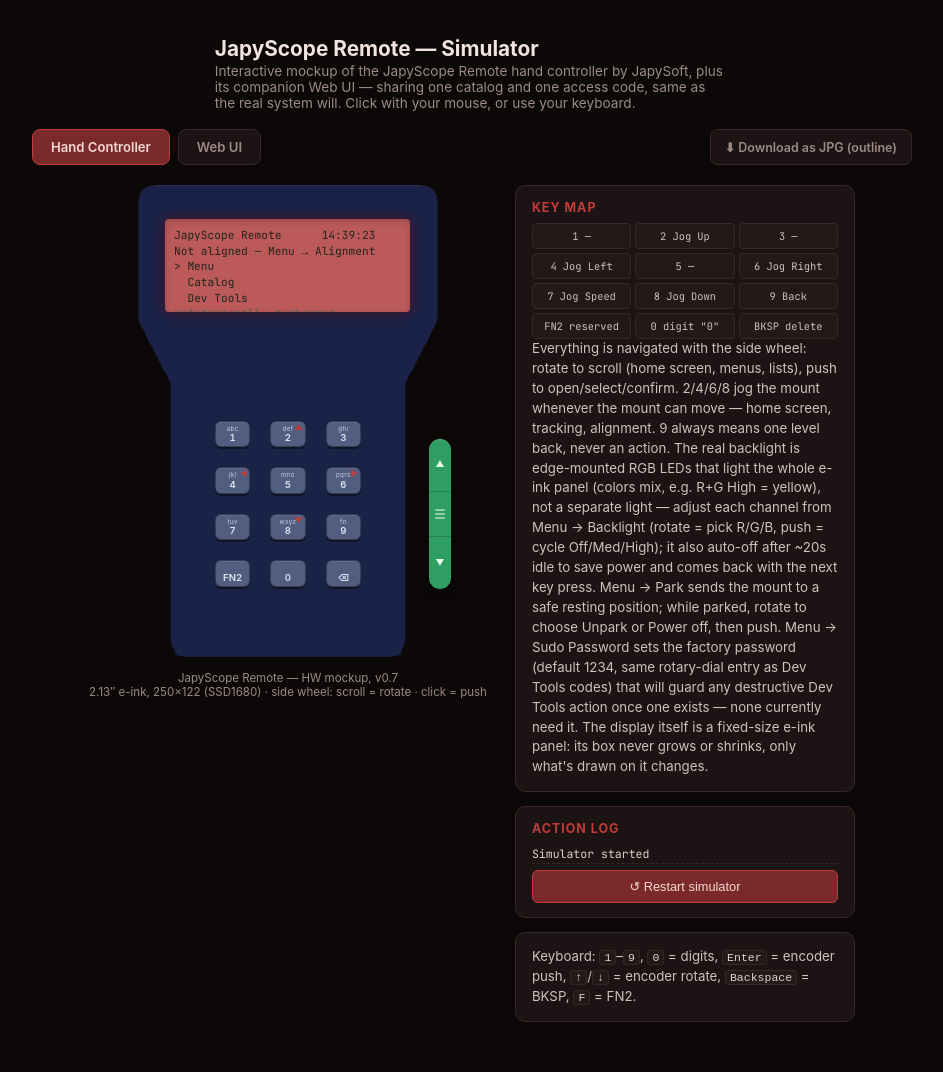
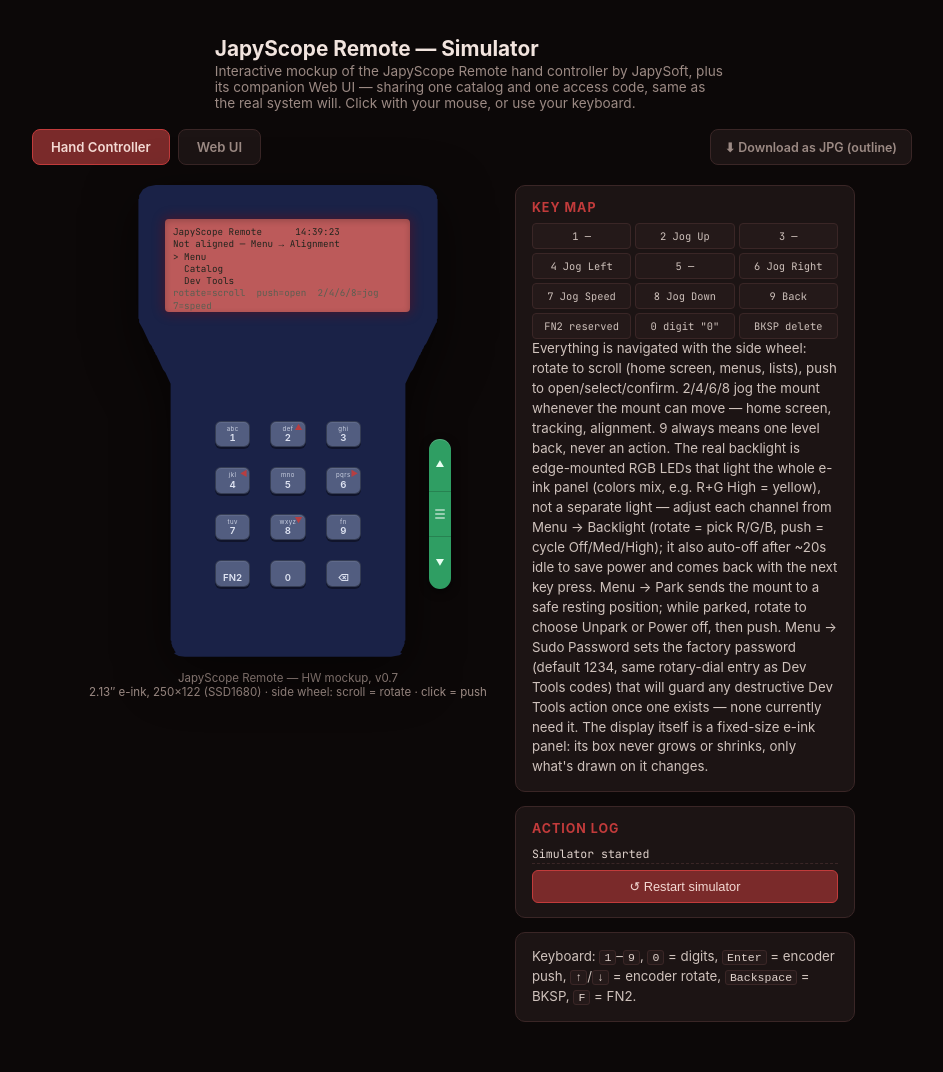
Before and after one commit to jan-tdy/japyscope-remote, a Jekyll site: the page docs/mockup.html, which Jekyll copies as it is, in a window 1280 px wide. Shown: the whole page, without its empty margins (168-1111 px from the left). Built offline with Jekyll 4.4.1, drawn with Linux system fonts in a browser that asks for light colours.

Commit message:
Fix screen text clipping and near-empty JPG-outline exports
- .screen's font-size/line-height (.7rem/1.4) overflowed its real
  measured height (93px) once six-line screens (title + VISIBLE_ROWS(4) +
  a dim footer — MENU, LIST, RESULTS, CATALOG_MENU) were involved,
  clipping the last line. Shrunk to .58rem/1.32 (padding 9px->7px), which
  fits 6 lines in the available content height.
- The bigger issue: .device's shape was CSS clip-path, which html2canvas
  (used by "Download as JPG") doesn't support at all — it silently
  skipped rendering .device's background entirely, so every outline
  export showed the screen/keys/encoder floating with no body outline
  around them ("sparse"). Replaced the clip-path with an actual inline
  <svg><polygon> (same point data) as .device's first child: real
  rasterizable content that both a live browser and html2canvas render
  correctly. Also lowered the Sobel threshold 40->18 — the real device
  shape is mostly flat navy with only subtle shading, which the old
  threshold mostly missed.

Verified end-to-end with Playwright (not just visually in a live page):
drove the mockup to the MENU screen and actually triggered the JPG
download, confirming both fixes in the real exported file.

Co-Authored-By: Claude Sonnet 5 <noreply@anthropic.com>
Claude-Session: https://claude.ai/code/session_01WbqFaupL8AdbfGnr1mKbwv

```diff
--- a/docs/mockup.html
+++ b/docs/mockup.html
@@ -80,31 +80,22 @@
   .device{
     width:300px;
     height:471.8px;
-    background: var(--body-navy);
     position:relative;
     /* Corrected once already: the first pass's bottom corners included
        the render's soft cast shadow (a much lighter gray than the actual
        device, but still under the naive dark-pixel threshold), which
        read as an outward flare/foot that isn't real geometry — re-traced
        with a stricter dark-pixel cutoff that excludes the shadow. */
-    clip-path: polygon(
-      282.4px 0, 289.9px 1.5px, 295.1px 4.5px, 298.9px 10.5px, 298.9px 13.5px, 299.6px 14.2px,
-      299.6px 133.5px, 298.9px 134.2px, 298.9px 137.2px, 298.1px 138px, 288.4px 158.2px,
-      286.1px 161.2px, 285.4px 163.5px, 284.6px 164.2px, 283.9px 166.5px, 283.1px 167.2px,
-      282.4px 169.5px, 281.6px 170.2px, 274.9px 184.5px, 272.6px 187.5px, 267.4px 198.8px,
-      267.4px 455.2px, 266.6px 456px, 266.6px 459px, 265.9px 459.8px, 265.9px 461.2px,
-      265.1px 462px, 263.6px 465.8px, 262.1px 467.2px, 263.6px 468px, 263.6px 468.8px,
-      261.4px 470.2px, 253.1px 471.8px, 46.9px 471.8px, 40.9px 471px, 36.4px 468.8px,
-      36.4px 468px, 37.9px 467.2px, 36.4px 465.8px, 36.4px 465px, 34.1px 461.2px,
-      34.1px 459.8px, 33.4px 459px, 33.4px 456px, 32.6px 455.2px, 32.6px 198.8px,
-      27.4px 187.5px, 25.1px 184.5px, 18.4px 170.2px, 17.6px 169.5px, 16.9px 167.2px,
-      16.1px 166.5px, 15.4px 164.2px, 14.6px 163.5px, 13.9px 161.2px, 11.6px 158.2px,
-      4.9px 144px, 1.1px 137.2px, 1.1px 134.2px, 0.4px 133.5px, 0.4px 14.2px, 1.1px 13.5px,
-      1.1px 10.5px, 4.9px 4.5px, 10.1px 1.5px, 17.6px 0
-    );
     filter: drop-shadow(0 14px 26px rgba(0,0,0,0.55));
-    box-shadow: inset 0 1px 0 rgba(255,255,255,0.06);
-  }
+  }
+  /* The shape is an SVG polygon, not CSS clip-path: html2canvas (used by
+     the "Download as JPG" button) doesn't support clip-path at all — it
+     silently skipped .device's whole background, so exports showed the
+     screen/keys/encoder floating with no body outline around them. An
+     inline SVG shape is real rasterizable content, so it captures
+     correctly there too. */
+  .device-shape{ position:absolute; inset:0; width:100%; height:100%; display:block; }
+  .device-shape polygon{ fill:var(--body-navy); }
   .side-encoder{
     position:absolute; right:-13px; top:254px;
     width:22px; height:150px;
@@ -137,11 +128,15 @@
     background:var(--screen-bg);
     color:var(--screen-fg);
     border-radius:4px;
-    padding:9px 9px;
+    padding:7px 8px;
     overflow:hidden;
     font-family:"JetBrains Mono", "IBM Plex Mono", "Courier New", monospace;
-    font-size:.7rem;
-    line-height:1.4;
+    /* The tallest screens show 6 lines (title + VISIBLE_ROWS(4) + a dim
+       footer, e.g. MENU/LIST/RESULTS) — at .7rem/1.4 that ran past this
+       box's real 93px height and clipped the last line. .58rem/1.32 fits
+       6 lines in the available content height (93 - 2×7 padding). */
+    font-size:.58rem;
+    line-height:1.32;
     white-space:pre-wrap;
     word-break:break-word;
     box-shadow: inset 0 2px 6px rgba(0,0,0,0.35);
@@ -303,6 +298,9 @@
   <div class="col-device">
     <div class="device-shell">
       <div class="device">
+        <svg class="device-shape" viewBox="0 0 300 471.8" preserveAspectRatio="none" aria-hidden="true">
+          <polygon points="282.4,0 289.9,1.5 295.1,4.5 298.9,10.5 298.9,13.5 299.6,14.2 299.6,133.5 298.9,134.2 298.9,137.2 298.1,138 288.4,158.2 286.1,161.2 285.4,163.5 284.6,164.2 283.9,166.5 283.1,167.2 282.4,169.5 281.6,170.2 274.9,184.5 272.6,187.5 267.4,198.8 267.4,455.2 266.6,456 266.6,459 265.9,459.8 265.9,461.2 265.1,462 263.6,465.8 262.1,467.2 263.6,468 263.6,468.8 261.4,470.2 253.1,471.8 46.9,471.8 40.9,471 36.4,468.8 36.4,468 37.9,467.2 36.4,465.8 36.4,465 34.1,461.2 34.1,459.8 33.4,459 33.4,456 32.6,455.2 32.6,198.8 27.4,187.5 25.1,184.5 18.4,170.2 17.6,169.5 16.9,167.2 16.1,166.5 15.4,164.2 14.6,163.5 13.9,161.2 11.6,158.2 4.9,144 1.1,137.2 1.1,134.2 0.4,133.5 0.4,14.2 1.1,13.5 1.1,10.5 4.9,4.5 10.1,1.5 17.6,0"/>
+        </svg>
         <div class="screen-wrap" title="RGB backlight (night-vision friendly, color-mixing) — Menu → Backlight">
           <div class="screen" id="screen"></div>
         </div>
```
Also changed, not shown: other parts of docs/mockup.html (+6 -1 lines).
